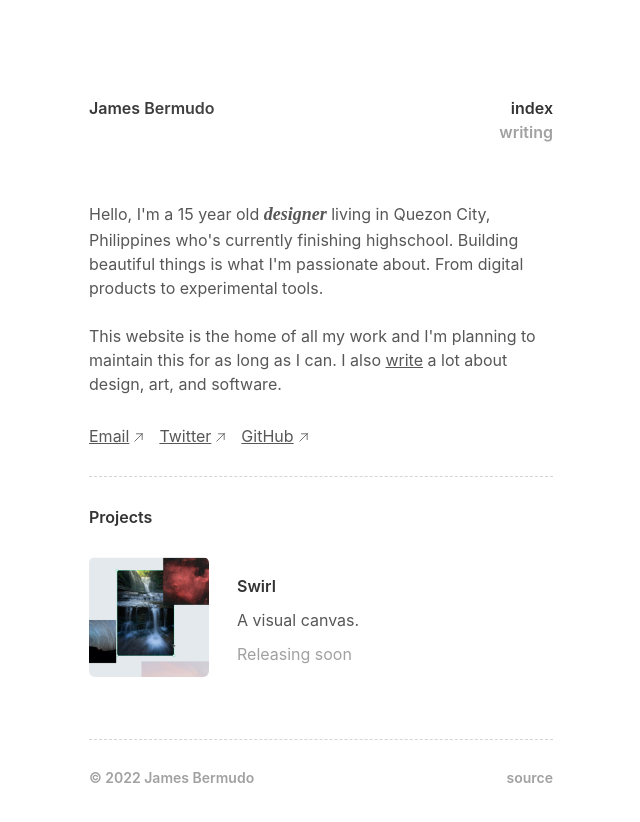
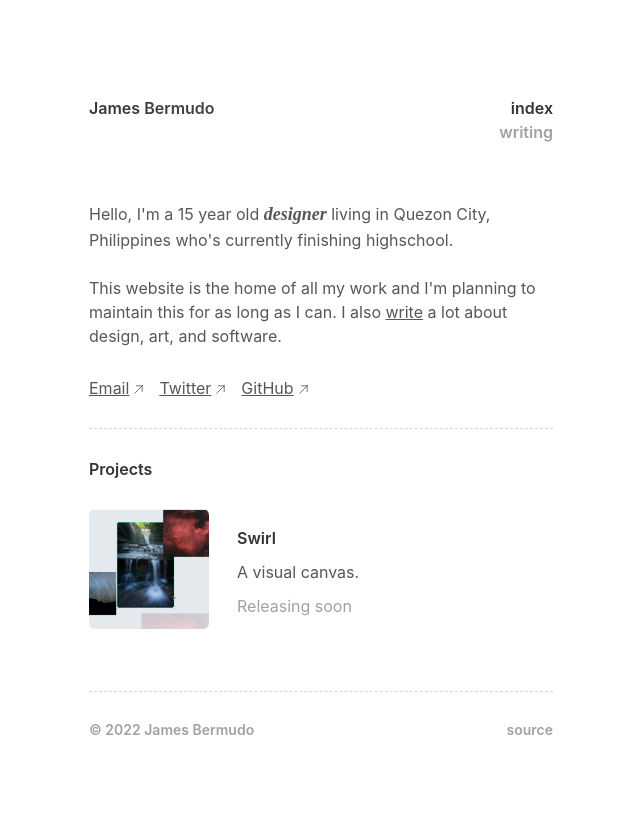
Before and after one commit to jcebermudo/jamesbermudo.com, a Next.js app: page / in a window 1280 px wide. Shown: the top 822 px of the page, without its empty margins (319-959 px from the left). Built offline with nearby package versions, Linux system fonts and the light colour scheme.

Commit message:
changed bio

```diff
--- a/pages/index.jsx
+++ b/pages/index.jsx
@@ -46,8 +46,7 @@ export default function Home() {
           designer
         </span>{" "}
         living in Quezon City, Philippines who&apos;s currently finishing
-        highschool. Building beautiful things is what I&apos;m passionate about.
-        From digital products to experimental tools.
+        highschool.
         <br />
         <br />
         This website is the home of all my work and I&apos;m planning to
```
